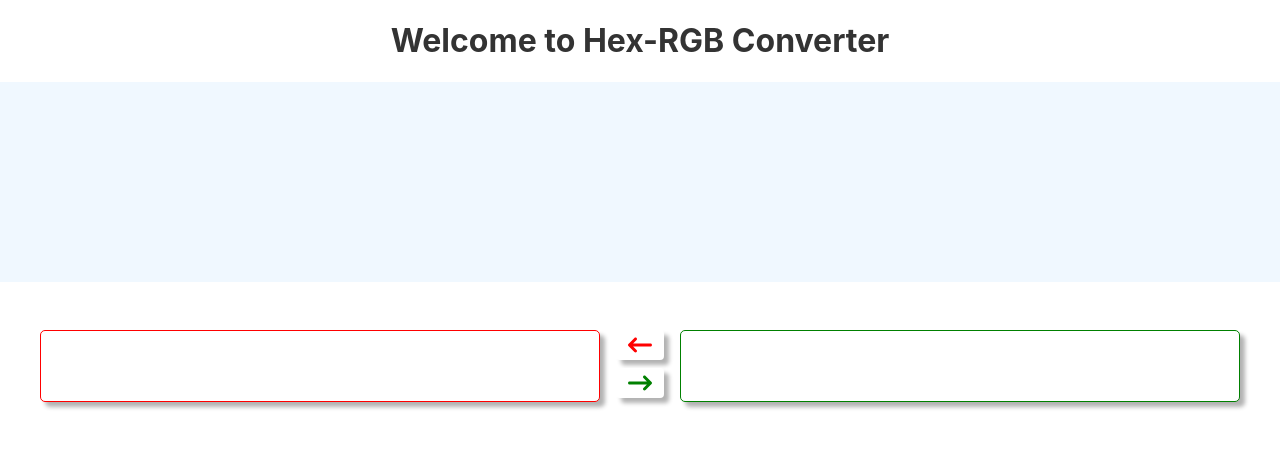
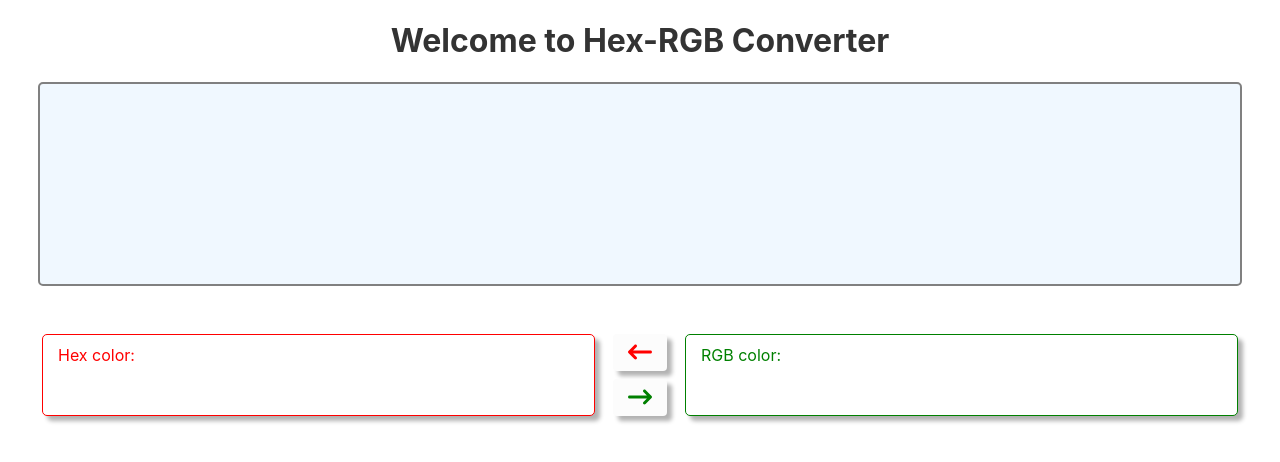
Before and after one commit to Engine194/railway-78-reactjs, a React (Create React App) app in the folder hex-rgb-converter/: page / in a window 1280 px wide. Shown: the top 462 px of the page. Built offline with nearby package versions, Linux system fonts and the light colour scheme.

Commit message:
two-way-binding demo

```diff
--- /dev/null
+++ b/hex-rgb-converter/src/ActionButton.js
@@ -0,0 +1,10 @@
+import React from "react";
+
+export default function ActionButton(props) {
+  const { className, title, onClick, Icon } = props || {};
+  return (
+    <button {...{ className, title, onClick }}>
+      <Icon height="24px" width="24px" />
+    </button>
+  );
+}
--- a/hex-rgb-converter/src/App.css
+++ b/hex-rgb-converter/src/App.css
@@ -3,20 +3,48 @@
   color: #333;
 }
 
-.demo-color {
-  height: 200px;
-  background-color: aliceblue;
-}
-
+.demo-color,
 .color-form {
   max-width: 1200px;
   margin-left: auto;
   margin-right: auto;
+}
+
+.demo-color {
+  height: 200px;
+  background-color: aliceblue;
+  border: solid 2px gray;
+  border-radius: 5px;
+}
+
+.color-form {
   margin-top: 2rem;
   padding: 16px 24px;
   display: flex;
   justify-content: space-between;
   gap: 1rem;
+}
+
+.input-wrapper {
+  flex: 1;
+  position: relative;
+  display: flex;
+  border: none;
+  padding: 0;
+}
+
+.input-wrapper label {
+  position: absolute;
+  top: 11px;
+  left: 16px;
+}
+
+.input-wrapper:has(.hex-input) label {
+  color: red;
+}
+
+.input-wrapper:has(.rgb-input) label {
+  color: green;
 }
 
 .color-input {
@@ -25,8 +53,7 @@
   outline: none;
   min-height: 68px;
   font-size: x-large;
-  padding-left: 16px;
-  padding-right: 16px;
+  padding: 10px 16px 0 16px;
   border-radius: 5px;
   transition: border-color 200ms ease-in-out;
   box-shadow: 5px 5px 0.25rem rgba(0,0,0,0.3);
@@ -50,10 +77,10 @@
 .torgb-btn,
 .tohex-btn {
   outline: none;
-  min-width: 48px;
-  min-height: 30px;
+  min-width: 54px;
+  min-height: 37px;
   border-radius: 4px;
-  background-color: #fff;
+  background-color: #fcfcfc;
   border: solid 1px transparent;
   color: #333;
   display: flex;
--- a/hex-rgb-converter/src/App.js
+++ b/hex-rgb-converter/src/App.js
@@ -1,23 +1,92 @@
+import { useState } from "react";
 import "./App.css";
 import ArrowLeft from "./ArrowLeft";
 import ArrowRight from "./ArrowRight";
+import ColorInput from "./ColorInput";
+import ActionButton from "./ActionButton";
+import { COLOR_TYPE, generateColorInputProps } from "./utils";
 
 function App() {
+  const [hex, setHex] = useState("");
+  const [rgb, setRgb] = useState("");
+
+  const toHex = () => {
+    const numbers = rgb.split(",").map((num) => (+num).toString(16));
+    const newVal = numbers.reduce((acc, val) => {
+      const convertedVal = `${val}`.padStart(2, "0");
+      return `${acc}${convertedVal}`;
+    }, "");
+    setHex(newVal);
+  };
+
+  const toRgb = () => {
+    if (hex.length === 6) {
+      const numbers = hex.split("").reduce((acc, char, i) => {
+        if (i % 2 === 1) {
+          acc[acc.length - 1] += char;
+        } else {
+          acc.push(char);
+        }
+        return acc;
+      }, []);
+      const convertedNumbers = numbers.map((num) => Number.parseInt(num, 16));
+      const convertedRgb = convertedNumbers.join(", ");
+      setRgb(convertedRgb);
+    }
+  };
+
+  const colorPropsMap = new Map([
+    [
+      COLOR_TYPE.HEX,
+      generateColorInputProps(
+        COLOR_TYPE.HEX,
+        "Hex color",
+        "hex-input",
+        hex,
+        setHex
+      ),
+    ],
+    [
+      COLOR_TYPE.RGB,
+      generateColorInputProps(
+        COLOR_TYPE.RGB,
+        "RGB color",
+        "rgb-input",
+        rgb,
+        setRgb
+      ),
+    ],
+  ]);
+
+  const hexInputProps = colorPropsMap.get(COLOR_TYPE.HEX);
+  const rgbInputProps = colorPropsMap.get(COLOR_TYPE.RGB);
+
   return (
     <div className="App">
       <h1 className="greeting-heading">Welcome to Hex-RGB Converter</h1>
-      <div className="demo-color" />
+      <div
+        className="demo-color"
+        style={{
+          backgroundColor: hex ? `#${hex}` : rgb ? `rgb(${rgb})` : "aliceblue",
+        }}
+      />
       <div className="color-form">
-        <input className="color-input hex-input" name="hex" />
+        <ColorInput {...hexInputProps} />
         <div className="btn-actions">
-          <button className="tohex-btn">
-            <ArrowLeft height="24px" width="24px" />
-          </button>
-          <button className="torgb-btn">
-            <ArrowRight height="24px" width="24px" />
-          </button>
+          <ActionButton
+            className="tohex-btn"
+            title="Convert to Hex color"
+            onClick={toHex}
+            Icon={ArrowLeft}
+          />
+          <ActionButton
+            className="torgb-btn"
+            title="Convert to RGB color"
+            onClick={toRgb}
+            Icon={ArrowRight}
+          />
         </div>
-        <input className="color-input rgb-input" name="rgb" />
+        <ColorInput {...rgbInputProps} />
       </div>
     </div>
   );
--- /dev/null
+++ b/hex-rgb-converter/src/ColorInput.js
@@ -0,0 +1,25 @@
+import React from "react";
+import { COLOR_TYPE } from "./utils";
+
+export default function ColorInput(props) { // UI component
+  const { label, color, changeColor, type, inputClassName } = props || {};
+
+  const handleChangeColor = (event) => {
+    const newVal = event.target.value;
+    changeColor(newVal);
+  };
+
+  return (
+    <fieldset className="input-wrapper">
+      <label htmlFor="hex">{label}:</label>
+      <input
+        id="hex"
+        className={`${inputClassName} color-input`}
+        name="hex"
+        value={color}
+        onChange={handleChangeColor}
+        maxLength={type === COLOR_TYPE.HEX ? 6 : 13}
+      />
+    </fieldset>
+  );
+}
--- /dev/null
+++ b/hex-rgb-converter/src/utils/index.js
@@ -0,0 +1,18 @@
+export const COLOR_TYPE = {
+    HEX: "hex",
+    RGB: "rgb",
+  };
+
+export const generateColorInputProps = (
+    type,
+    label,
+    inputClassName,
+    color,
+    changeColor
+  ) => ({
+    type,
+    label,
+    color,
+    inputClassName,
+    changeColor,
+  });
```
